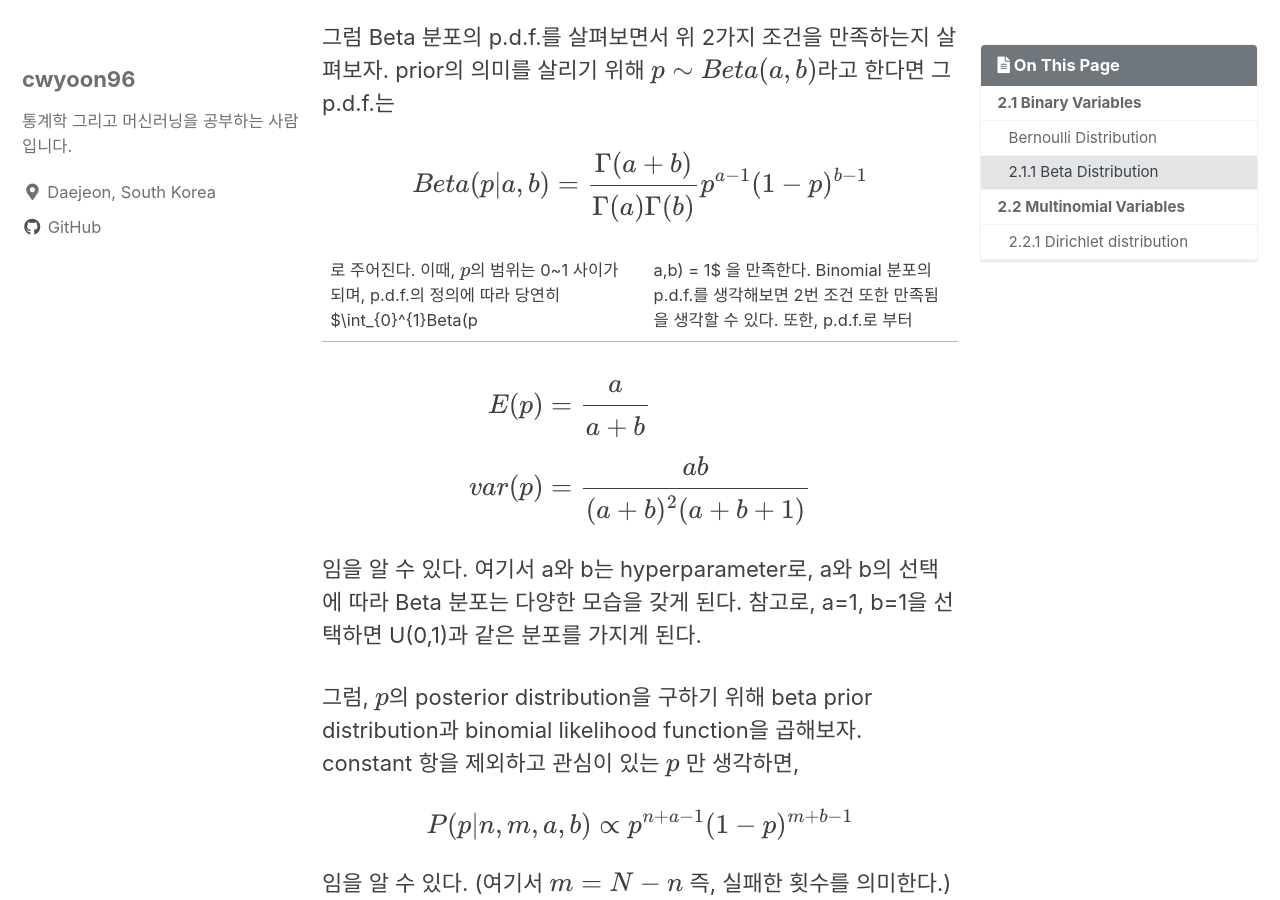
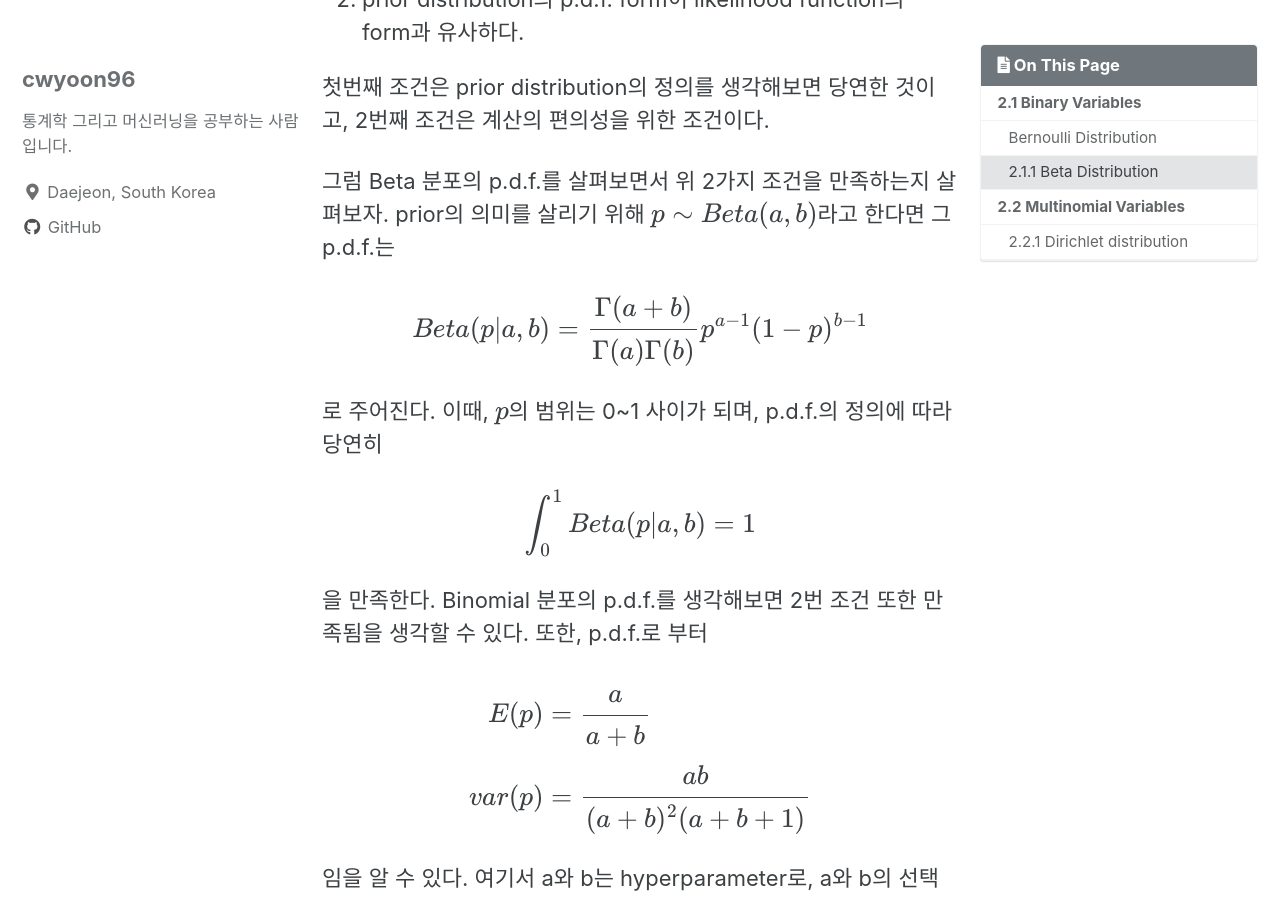
Before and after one commit to cwyoon96/cwyoon96.github.io, a Jekyll site: the page built from _posts/2021-09-11-prml-스터디-chap-2-1.md, in a window 1280 px wide and 900 px high, scrolled down 2616 px. Built offline with Jekyll 4.4.1, drawn with Linux system fonts in a browser that asks for light colours; cached includes are drawn as plain includes; formulas are drawn with MathJax 3; some of the changed text lies outside the part shown.

```diff
--- a/_posts/2021-09-11-prml-스터디-chap-2-1.md
+++ b/_posts/2021-09-11-prml-스터디-chap-2-1.md
@@ -22,7 +22,15 @@ PRML의 Chap.2 에서는 통계학에서 그리고 머신러닝에서 많이 쓰
 
 ### Bernoulli Distribution
 
-Bernoulli 분포는 위에서 말한 것처럼, 결과가 두개의 경우의 수로만 나오는 Single Binary Variable을 설명하기 위한 분포이다. 편의를 위해 r.v. (random variable) $x$가 0 과 1의 값만 가질 수 있다고 해보자. 이때 $x = 1$ 일 확률을 $p$ 라고 한다면, $x$는 $Ber(x|p) = p^x(1-p)^{1-x}$ 의 p.d.f. 를 가지게 될 것이며, 이러한 확률분포를 베르누이 분포라고 한다. 단순한 계산을 통해, 그리고 직관적으로도
+Bernoulli 분포는 위에서 말한 것처럼, 결과가 두개의 경우의 수로만 나오는 Single Binary Variable을 설명하기 위한 분포이다. 편의를 위해 r.v. (random variable) $x$가 0 과 1의 값만 가질 수 있다고 해보자. 이때 $x = 1$ 일 확률을 $p$ 라고 한다면, $x$는
+
+
+$$
+Ber(x|p) = p^x(1-p)^{1-x}
+$$
+
+
+의 p.d.f. 를 가지게 될 것이며, 이러한 확률분포를 베르누이 분포라고 한다. 단순한 계산을 통해, 그리고 직관적으로도
 
 
 $$
@@ -79,7 +87,15 @@ Beta(p|a,b) = \cfrac{\Gamma{(a+b)}}{\Gamma(a)\Gamma{(b)}}p^{a-1}(1-p)^{b-1}
 $$
 
 
-로 주어진다. 이때, $p$의 범위는 0\~1 사이가 되며, p.d.f.의 정의에 따라 당연히 $\int_{0}^{1}Beta(p|a,b) = 1$ 을 만족한다. Binomial 분포의 p.d.f.를 생각해보면 2번 조건 또한 만족됨을 생각할 수 있다. 또한, p.d.f.로 부터
+로 주어진다. 이때, $p$의 범위는 0\~1 사이가 되며, p.d.f.의 정의에 따라 당연히
+
+
+$$
+\int_{0}^{1}Beta(p|a,b) = 1
+$$
+
+
+을 만족한다. Binomial 분포의 p.d.f.를 생각해보면 2번 조건 또한 만족됨을 생각할 수 있다. 또한, p.d.f.로 부터
 
 
 $$
@@ -113,7 +129,9 @@ posterior distribution을 살펴보면, n이 커지면 prior에서 a가 커지
 
 또한, 이렇게 구한 posterior distribution을 다시 $p$에 대한 prior distribution으로 생각하고 새로운 데이터를 반영한 posterior distribution을 구할 수 있다. 이러한 *sequential* approach는 왜 머신러닝에서 베이지안 관점이 인기가 있는지 알 수 있는 대목이다. 이는 새로운 데이터가 들어오는대로 지속적으로 모델을 업데이트해가는 online learning과 유사한 개념이기 때문이다.
 
-이제 posterior distribution을 이용하여, 우리는 $prob(x=1|D)$를 계산할 수 있다. (여기서 D는 data, 즉 실제 관측된 값들을 의미한다.) $prob(x=1|D) = E(p|D)$ 로 구할 수 있고, posterior distribution을 이용하여,
+이제 posterior distribution을 이용하여, 우리는
+$prob(x=1|D)$를 계산할 수 있다. (여기서 D는 data, 즉 실제 관측된 값들을 의미한다.)
+$prob(x=1|D) = E(p|D)$ 로 구할 수 있고, posterior distribution을 이용하여,
 
 
 $$
```
